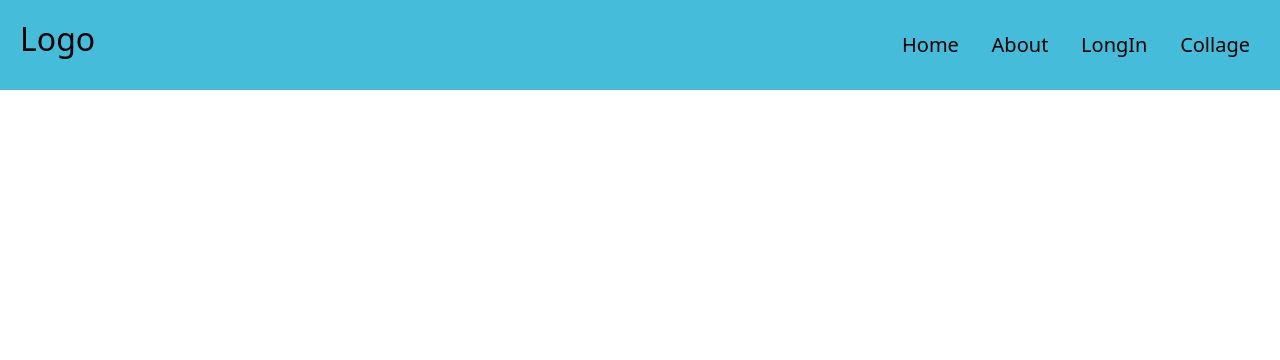
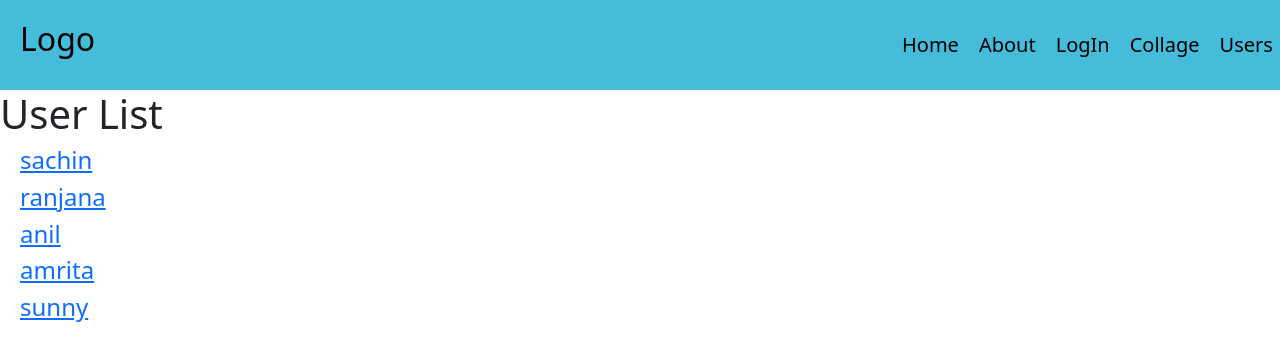
Before and after one commit to Namrata725/reactJsLearning, a React (Vite) app: page /user in a window 1280 px wide. Shown: the top 360 px of the page. Built offline with nearby package versions, Linux system fonts and the light colour scheme.

Commit message:
docs + demo code for Dynamic route

```diff
--- a/src/ReactRouter/Header.jsx
+++ b/src/ReactRouter/Header.jsx
@@ -24,13 +24,19 @@ function Header() {
             </li>
             <li>
               <Link className="link" to="/user/login">
-                LongIn
+                LogIn
               </Link>
             </li>
 
             <li>
               <Link to="/collage" className="link">
                 Collage
+              </Link>
+            </li>
+
+            <li>
+              <Link to="/user" className="link">
+                Users
               </Link>
             </li>
           </ul>
--- a/src/ReactRouter/MainRouter.jsx
+++ b/src/ReactRouter/MainRouter.jsx
@@ -7,6 +7,8 @@ import Collage from "./NestedNavigate/Collage";
 import Student from "./NestedNavigate/Student";
 import CollageDetails from "./NestedNavigate/CollageDetails";
 import Department from "./NestedNavigate/Department";
+import UserList from "./UserList";
+import UserPage from "./UserPage";
 
 function MainRouter() {
   return (
@@ -15,6 +17,9 @@ function MainRouter() {
       <Routes>
         <Route element={<Header />}>
           <Route path="/" element={<Home />} />
+          <Route path="/user" element={<UserList />} />
+          <Route path="/user/:id" element={<UserPage />} />
+
           <Route path="user">
             <Route path="/user/about" element={<About />} />
             <Route path="/user/login" element={<Login />} />
--- /dev/null
+++ b/src/ReactRouter/UserList.jsx
@@ -0,0 +1,46 @@
+import { Link } from "react-router";
+function UserList() {
+  const userdata = [
+    {
+      id: 1,
+      name: "sachin",
+    },
+    {
+      id: 2,
+      name: "ranjana",
+    },
+    {
+      id: 3,
+      name: "anil",
+    },
+    {
+      id: 4,
+      name: "amrita",
+    },
+    {
+      id: 5,
+      name: "sunny",
+    },
+  ];
+  return (
+    <div>
+      <h1>User List</h1>
+      {userdata.map((user) => {
+        return (
+          <div
+            key={user.id}
+            style={{
+              paddingLeft: "20PX",
+            }}
+          >
+            <h4>
+              <Link to={"/user/" + user.id}>{user.name}</Link>
+            </h4>
+          </div>
+        );
+      })}
+    </div>
+  );
+}
+
+export default UserList;
--- /dev/null
+++ b/src/ReactRouter/UserPage.jsx
@@ -0,0 +1,17 @@
+import { Link, useParams } from "react-router";
+function UserPage() {
+  const paramsData = useParams();
+
+  return (
+    <div>
+      <h1>User List</h1>
+
+      <h4>User id is: {paramsData.id}</h4>
+      <h4>
+        <Link to={"/user"}>Back to home</Link>
+      </h4>
+    </div>
+  );
+}
+
+export default UserPage;
```
Also changed, not shown: 1 other file (tests, documents, lock files or other folders).
